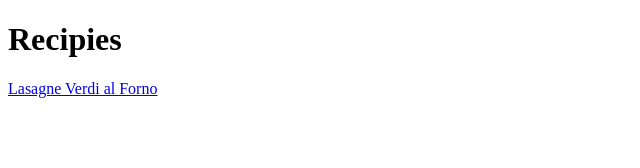
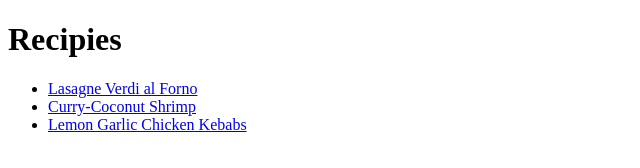
Before and after one commit to humanrealityinthestreet/odin-recipies1, a plain HTML site: page index.html in a window 1280 px wide. Shown: the whole page, without its empty margins (0-640 px from the left). Drawn offline with Linux system fonts and the light colour scheme.

Commit message:
added recipe links to index.html

```diff
--- a/index.html
+++ b/index.html
@@ -5,7 +5,11 @@
         <title>Recipies</title>
     </head>
     <body>
-        <h1>Recipies</h1>
-        <a href="recipies/lasagne.html">Lasagne Verdi al Forno</a>
+         <h1>Recipies</h1>
+         <ul>
+            <li><a href="recipies/lasagne.html">Lasagne Verdi al Forno</a></li>
+            <li><a href="recipies/curry-coconut-shrimp.html">Curry-Coconut Shrimp</a></li>
+            <li><a href="recipies/kebabs.html">Lemon Garlic Chicken Kebabs</a></li>
+         </ul>
     </body>
 </html>
```
